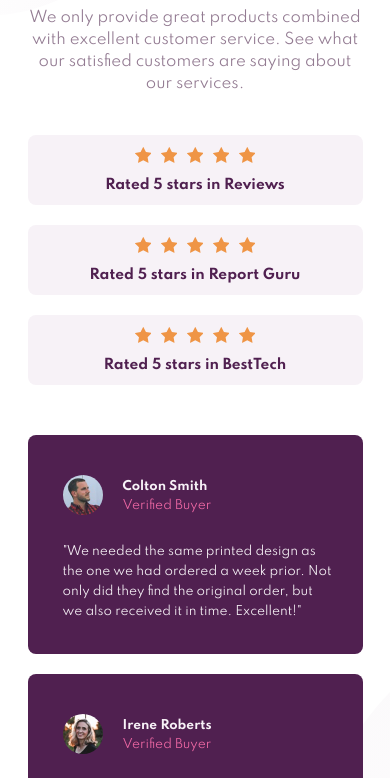
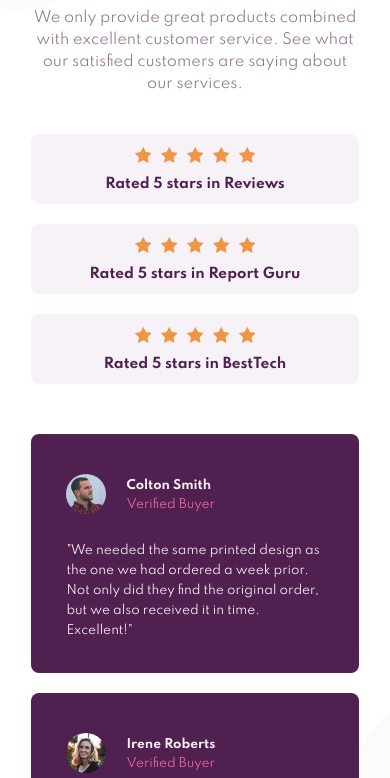
Before and after one commit to DwillDev/FrEndMen-Social-Proof-Section, a plain HTML site: page index.html in a window 390 px wide. Shown: the part 217-995 px from the top of the page. Drawn offline with Linux system fonts and the light colour scheme.

Commit message:
Add files via upload

```diff
--- a/style.css
+++ b/style.css
@@ -17,7 +17,7 @@
         min-height: 100vh;
         background-color: white;
         background: url("images/bg-pattern-top-mobile.svg") left top no-repeat , url("images/bg-pattern-bottom-mobile.svg") right bottom no-repeat;
-        padding: 6.5vh 5vw;
+        padding: 6.5vh 6vw;
         display: grid;
         justify-content: center;
         align-items: center;
@@ -69,7 +69,7 @@
 
     header p{
         color: var(--headerp);
-        font-size: clamp(1rem,3.8vw,1.5rem);
+        font-size: clamp(1rem,3.7vw,1.5rem);
         line-height: 2.2rem;
     }
 
```
